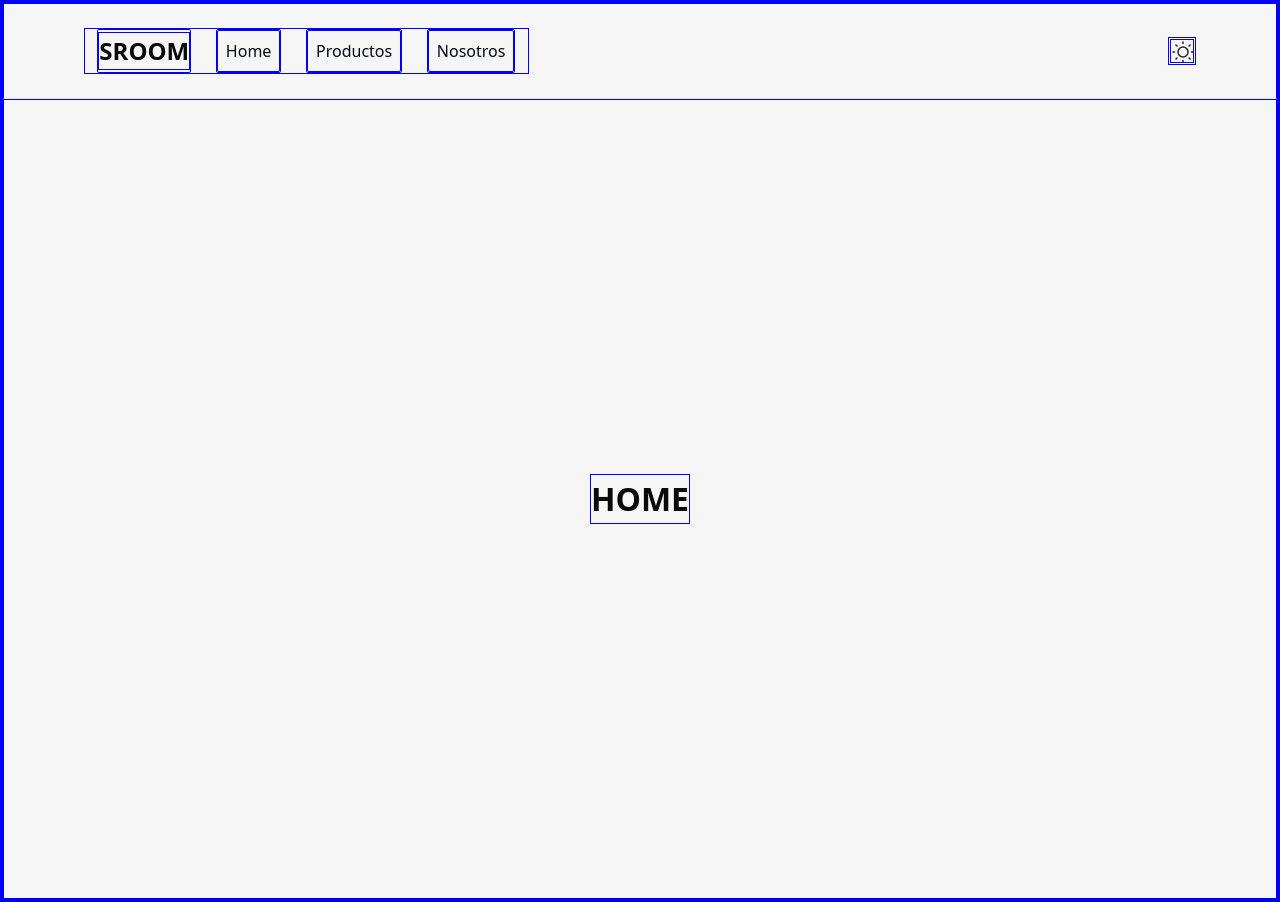
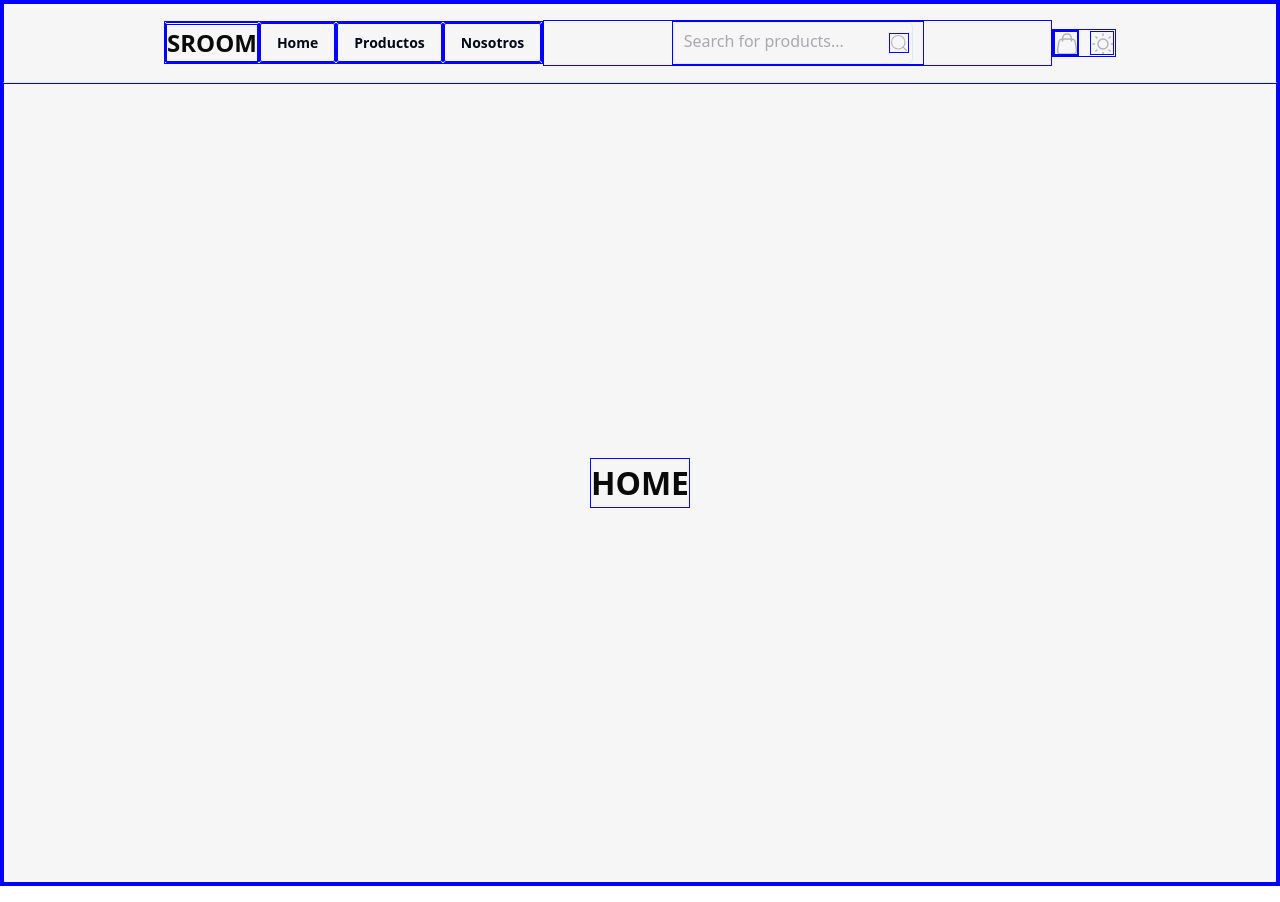
Before and after one commit to Srossiprieto/sroomShop, a React (Vite) app: page / in a window 1280 px wide. Built offline with nearby package versions, Linux system fonts and the light colour scheme.

Commit message:
feat: colors-icons-transitions

```diff
--- a/src/App.css
+++ b/src/App.css
@@ -1,6 +1,6 @@
 .App{
     width: 100%;
-    height: 100vh;
+    height: 100dvh;
     display: flex;
     flex-direction: column;
     justify-content: center;
--- a/src/App.jsx
+++ b/src/App.jsx
@@ -6,9 +6,9 @@ import Home from './pages/home/home';
 import Error from './pages/error/error';
 import About from './pages/about/about';
 
+
 function App() {
   return (
-
       <Router>
         <Navbar />
         <Routes>
@@ -17,7 +17,6 @@ function App() {
           <Route path="*" element={<Error />} />
         </Routes>
       </Router>
-
   );
 }
 
--- /dev/null
+++ b/src/assets/Icons/search.jsx
@@ -0,0 +1,27 @@
+const SearchSvg = (props) => (
+    <svg
+      xmlns="http://www.w3.org/2000/svg"
+      width={20}  // Ajusta el tamaño según tus necesidades
+      height={20} // Ajusta el tamaño según tus necesidades
+      viewBox="0 0 24 24" // Asegúrate de que el viewBox cubra todo el contenido del SVG
+      fill="none"
+      color="var(--icon-color)"
+      {...props}
+    >
+      <path
+        stroke="currentColor"
+        strokeLinecap="round"
+        strokeLinejoin="round"
+        strokeWidth={1.5}
+        d="M17.5 17.5 22 22"
+      />
+      <path
+        stroke="currentColor"
+        strokeLinejoin="round"
+        strokeWidth={1.5}
+        d="M20 11a9 9 0 1 0-18 0 9 9 0 0 0 18 0Z"
+      />
+    </svg>
+  );
+
+  export default SearchSvg;
--- a/src/components/Navbar/Navbar.css
+++ b/src/components/Navbar/Navbar.css
@@ -2,9 +2,9 @@
   background-color: var(--background-color);
   color: var(--primary-text-color);
   display: flex;
+  align-items: center;
   justify-content: space-between;
-  align-items: center;
-  padding: 3vh 10vh 3vh 10vh;
+  padding: 1rem 10rem 1rem 10rem;
   border-bottom: 1px solid var(--border-divisor);
 }
 
@@ -14,6 +14,8 @@
   justify-content: space-around;
   width: 40%;
 }
+
+
 
 .navbar-ul li{
   display: flex;
@@ -30,7 +32,9 @@
   color: var(--navbar-text-color);
   border-radius: 2px;
   text-decoration: none;
-  padding: 1vh;
+  padding: 8px 16px;
+  font-size: 14px;
+  font-weight: 600;
   transition: all 0.3s ease;
 }
 .navbar-ul li a:hover{
@@ -38,6 +42,8 @@
 }
 .theme-selector {
   position: relative;
+  display: flex;
+  gap: 10px;
 }
 
 .theme-button {
@@ -56,3 +62,18 @@
 .theme-button:hover {
   background-color: var(--icon-hover);
 }
+
+
+.shop-container{
+  display: flex;
+  justify-content: center;
+  align-items: center;
+}
+
+
+
+@media (max-width: 768px) {
+  .navbar-ul li a{
+    display: none;
+  }
+}
--- a/src/components/Navbar/Navbar.jsx
+++ b/src/components/Navbar/Navbar.jsx
@@ -1,9 +1,15 @@
 import { useContext } from 'react';
 import { Link, Outlet } from 'react-router-dom';
 import { ThemeContext } from '../../contexts/ThemeContext/ThemeContext';
+
 import './Navbar.css';
+
 import SunSvg from '../../assets/Icons/sun';
 import MoonSvg from '../../assets/Icons/moon';
+
+import Search from '../Search/Search';
+import ShopSvg from '../../assets/Icons/shop';
+
 
 const Navbar = () => {
   const { theme, toggleTheme } = useContext(ThemeContext);
@@ -25,7 +31,11 @@ const Navbar = () => {
         </li>
         <Outlet />
       </ul>
+        <Search/>
       <div className='theme-selector'>
+        <div className='shop-container'>
+          <ShopSvg/>
+        </div>
         <button onClick={toggleTheme} className='theme-button'>
           {theme === "dark" ? <MoonSvg/> : <SunSvg/> }
         </button>
--- /dev/null
+++ b/src/components/Search/Search.jsx
@@ -0,0 +1,17 @@
+import styles from './Search.module.css'
+import SearchSvg from '../../assets/Icons/search'
+
+function Search() {
+  return (
+    <>
+     <div className={styles.search}>
+        <div className={styles.searchContainer}>
+            <input className={styles.input} type="text" placeholder="Search for products..." name="search" />
+            <SearchSvg className={styles.icon}/>
+        </div>
+    </div>
+    </>
+  )
+}
+
+export default Search
--- /dev/null
+++ b/src/components/Search/Search.module.css
@@ -0,0 +1,41 @@
+.search{
+    display: flex;
+    justify-content: center;
+    align-items: center;
+    height: 100%;
+    width: 100%;
+    background-color: var(--background-color);
+
+}
+
+.input{
+    border: 1px solid var(--border-divisor);
+    border-radius: 5px;
+    padding: 10px;
+    margin-right: 10px;
+    padding-inline-end: 30px;
+    background-color: var(--background-color);
+    color: var(--primary-text-color);
+}
+
+.input::placeholder {
+    color: var(--text-gray);
+    font-size: 16px;
+  }
+
+.input:focus{
+    outline: none;
+}
+
+.searchContainer{
+    position: relative;
+    display: flex;
+    align-items: center;;
+}
+
+.icon{
+    color: var(--icon-color);
+    position: absolute;
+    right: 14px;
+    cursor: pointer;
+}
--- a/src/index.css
+++ b/src/index.css
@@ -1,3 +1,4 @@
+
 * {
     border: 1px solid blue;
     margin: 0;
@@ -12,12 +13,13 @@
     font-feature-settings: normal;
     font-variation-settings: normal;
     -webkit-tap-highlight-color: transparent;
+    transition: background-color 0.25s ease-in-out;
 
   }
 
   :root {
     --background-color: #f6f6f6;
-    --icon-color: #262626;
+    --icon-color: #B3B4B9;
     --icon-hover: rgba(138, 133, 133, 0.297);
 
     --primary-text-color: #0a0a0a;
@@ -28,6 +30,9 @@
 
     --bg-container: #F5F5F5;
     --icon-shop: #B3B4B9;
+
+    --text-gray: #a8a9ae;
+
 
     --button-bg: #0f172a;
 
@@ -40,7 +45,7 @@
 
   [data-theme="dark"] {
     --background-color: #1e293c;
-    --icon-color: #ffffffe3;
+    --icon-color: #B3B4B9;
     --icon-hover: rgba(181, 177, 177, 0.22);
 
     --primary-text-color: #fff;
@@ -52,6 +57,9 @@
     --bg-container: #F5F5F5;
     --icon-shop: #B3B4B9;
 
+    --text-gray: #a8a9ae;
+
+
     --button-bg: #0f172a;
     --bg-container: #4e5b7d;
 
--- a/src/main.jsx
+++ b/src/main.jsx
@@ -1,6 +1,8 @@
 import { StrictMode } from 'react'
 import { createRoot } from 'react-dom/client'
 import App from './App.jsx'
+
+
 import './index.css'
 import { ThemeProvider } from './contexts/ThemeContext/ThemeContext.jsx';
 createRoot(document.getElementById('root')).render(
```
